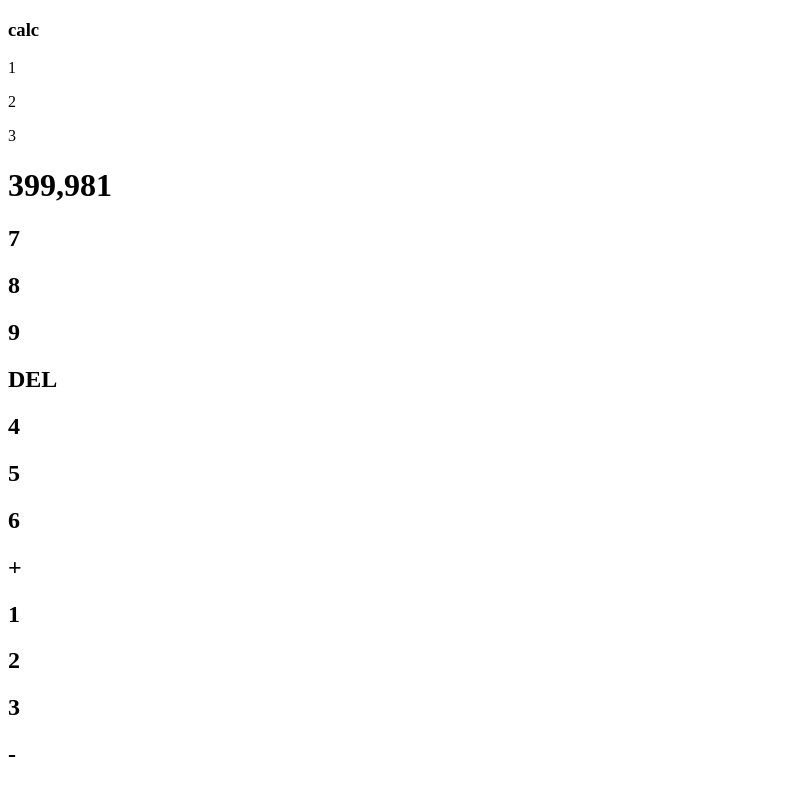
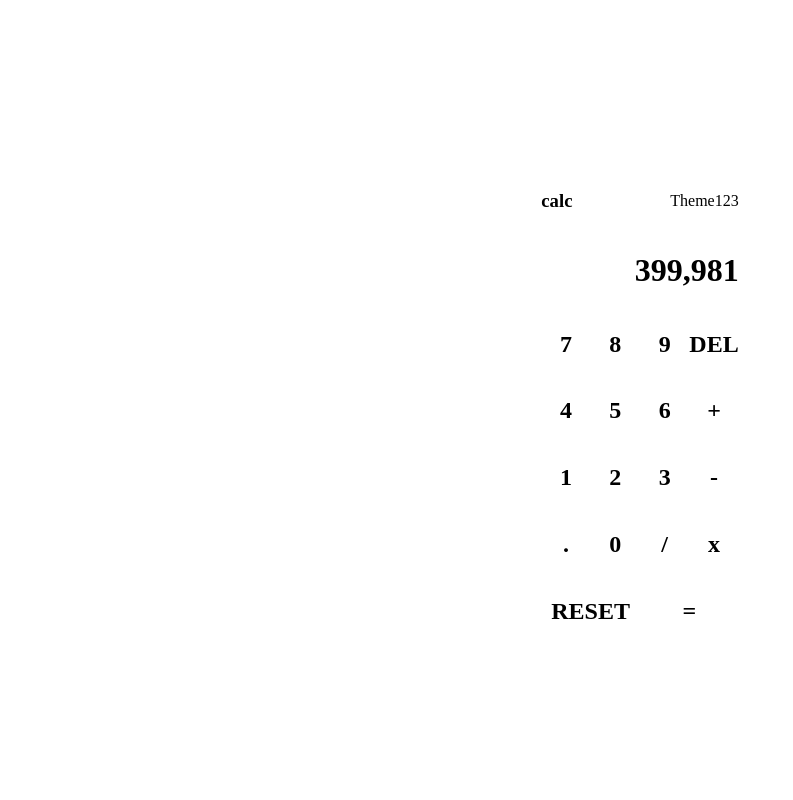
Before and after one commit to VasuBeachoo/calculator-app, a JavaScript app: page / in a window 1280 px wide. Shown: the top 800 px of the page, without its empty margins (0-793 px from the left). Built offline with nearby package versions, Linux system fonts and the light colour scheme.

Commit message:
Style calculator layout

```diff
--- a/src/App.js
+++ b/src/App.js
@@ -1,7 +1,14 @@
 import styled from "styled-components";
 import Calculator from "./components/Calculator";
 
-const AppContainer = styled.div``;
+const AppContainer = styled.div`
+  display: flex;
+  flex-direction: row;
+  justify-content: center;
+  align-items: center;
+  width: 100%;
+  min-height: 100vh;
+`;
 
 const App = () => {
   return (
--- a/src/components/CalcBtn.js
+++ b/src/components/CalcBtn.js
@@ -1,8 +1,14 @@
 import styled from "styled-components";
 
-export const CalcBtnBox = styled.div``;
+export const CalcBtnLabel = styled.h2``;
 
-export const CalcBtnLabel = styled.h2``;
+export const CalcBtnBox = styled.div`
+  grid-column: auto / span 1;
+  display: flex;
+  flex-direction: row;
+  justify-content: center;
+  align-items: center;
+`;
 
 const CalcBtn = ({ className, label }) => {
   return (
@@ -14,8 +20,12 @@ const CalcBtn = ({ className, label }) => {
 
 export const DeleteBtn = styled(CalcBtn).attrs({ label: "DEL" })``;
 
-export const ResetBtn = styled(CalcBtn).attrs({ label: "RESET" })``;
+export const ResetBtn = styled(CalcBtn).attrs({ label: "RESET" })`
+  grid-column: auto / span 2;
+`;
 
-export const EqualBtn = styled(CalcBtn).attrs({ label: "=" })``;
+export const EqualBtn = styled(CalcBtn).attrs({ label: "=" })`
+  grid-column: auto / span 2;
+`;
 
 export default CalcBtn;
--- a/src/components/Calculator.js
+++ b/src/components/Calculator.js
@@ -2,25 +2,49 @@ import styled from "styled-components";
 import ThemeSwitcher from "./ThemeSwitcher";
 import CalcBtn, { DeleteBtn, ResetBtn, EqualBtn } from "./CalcBtn";
 
-export const BtnsBox = styled.div``;
+export const BtnsBox = styled.div`
+  display: grid;
+  grid-template: auto / repeat(4, 1fr);
+  width: 100%;
+`;
 
 export const Value = styled.h1``;
 
-export const ValueBox = styled.div``;
+export const ValueBox = styled.div`
+  display: flex;
+  flex-direction: row;
+  justify-content: flex-end;
+  align-items: center;
+  width: 100%;
+`;
 
-export const SwitcherLabel = styled.p``;
+export const SwitcherLabel = styled.p`
+  margin: 0 0 0 auto;
+`;
 
 export const Label = styled.h3``;
 
-export const TopBox = styled.div``;
+export const TopBox = styled.div`
+  display: flex;
+  flex-direction: row;
+  justify-content: flex-start;
+  align-items: center;
+  width: 100%;
+`;
 
-export const CalculatorBox = styled.div``;
+export const CalculatorBox = styled.div`
+  display: flex;
+  flex-direction: column;
+  justify-content: center;
+  align-items: center;
+`;
 
 const Calculator = ({ className }) => {
   return (
     <CalculatorBox className={className}>
       <TopBox>
         <Label>calc</Label>
+        <SwitcherLabel>Theme</SwitcherLabel>
         <ThemeSwitcher />
       </TopBox>
       <ValueBox>
--- a/src/components/ThemeSwitcher.js
+++ b/src/components/ThemeSwitcher.js
@@ -2,15 +2,35 @@ import styled from "styled-components";
 
 export const ToggleCircle = styled.div``;
 
-export const ClickBox = styled.div``;
+export const ClickBox = styled.div`
+  display: flex;
+  flex-direction: row;
+  justify-content: space-between;
+  align-items: center;
+`;
 
-export const ToggleBox = styled.div``;
+export const ToggleBox = styled.div`
+  display: flex;
+  flex-direction: row;
+  justify-content: space-between;
+  align-items: center;
+`;
 
 export const ThemeLabel = styled.p``;
 
-export const ThemesBox = styled.div``;
+export const ThemesBox = styled.div`
+  display: flex;
+  flex-direction: row;
+  justify-content: space-between;
+  align-items: center;
+`;
 
-export const SwitcherBox = styled.div``;
+export const SwitcherBox = styled.div`
+  display: flex;
+  flex-direction: column;
+  justify-content: center;
+  align-items: center;
+`;
 
 const ThemeSwitcher = ({ className }) => {
   return (
```
